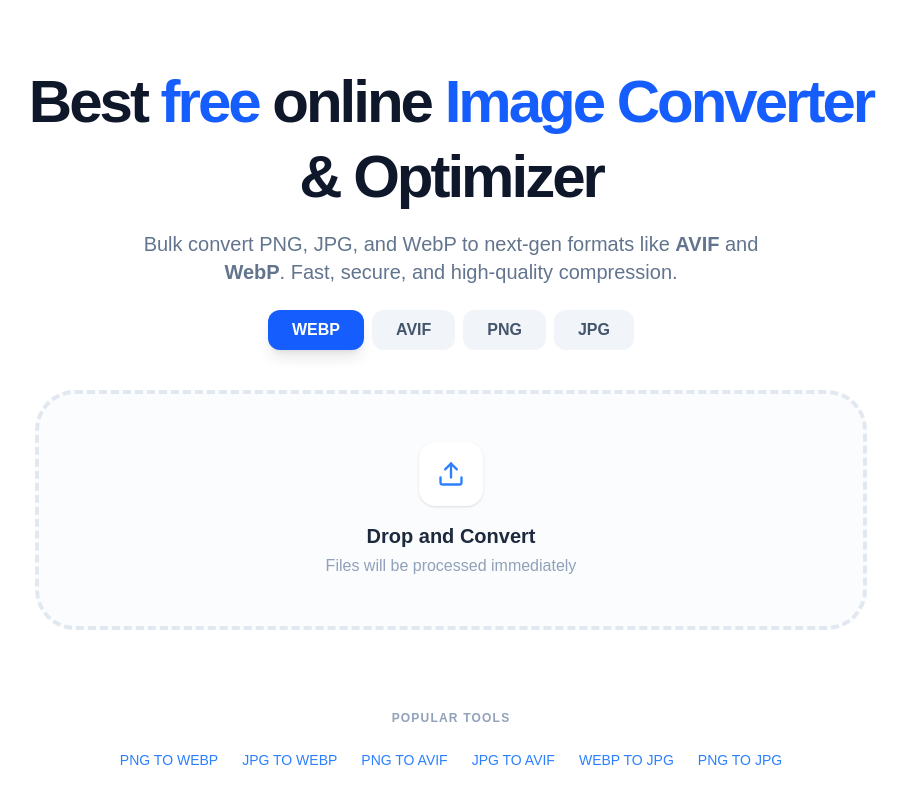
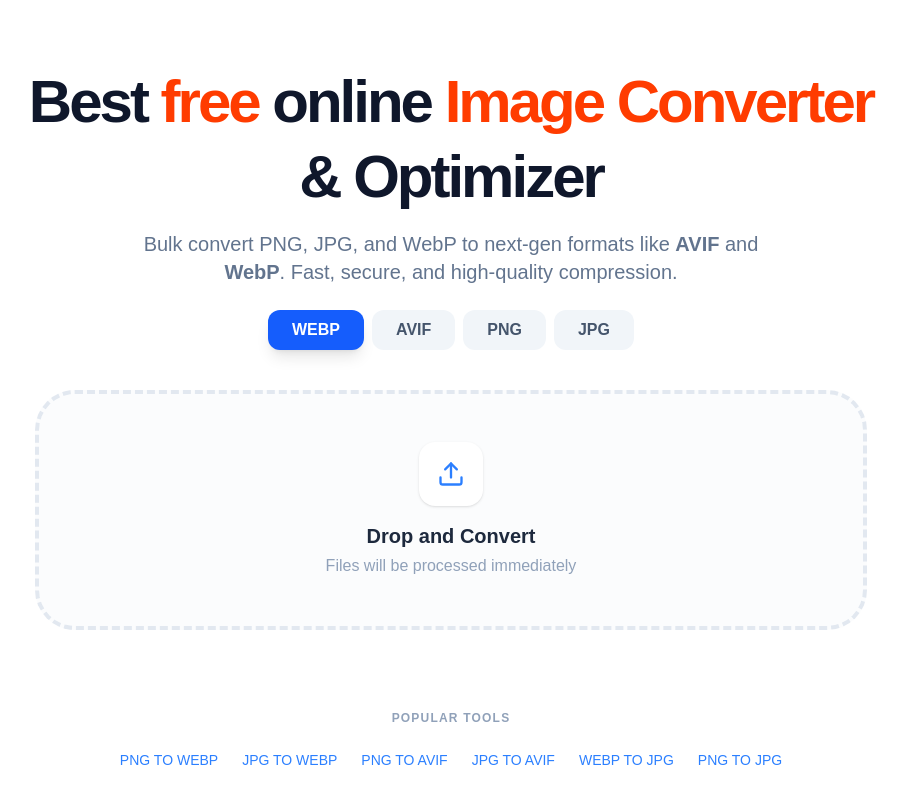
Before and after one commit to TimotejPantak/image-optimizer, a Next.js app: page / in a window 1280 px wide. Shown: the top 804 px of the page, without its empty margins (189-1096 px from the left). Built offline with nearby package versions, Linux system fonts and the light colour scheme.

Commit message:
edit text color

```diff
--- a/app/page.tsx
+++ b/app/page.tsx
@@ -10,7 +10,7 @@ export default function Home() {
     <main className="min-h-screen bg-white py-16">
       <div className="max-w-4xl mx-auto text-center px-4">
 <h1 className="text-5xl md:text-6xl font-black tracking-tighter mb-4 text-slate-900 leading-tight">
-  Best <span className="text-blue-600">free</span> online <span className="text-blue-600">Image Converter</span> & Optimizer
+  Best <span className="text-[#FF3C00]">free</span> online <span className="text-[#FF3C00]">Image Converter</span> & Optimizer
 </h1>
 <p className="text-xl text-slate-500 max-w-2xl mx-auto mb-6" >
     Bulk convert PNG, JPG, and WebP to next-gen formats like <strong>AVIF</strong> and <strong>WebP</strong>.
```
